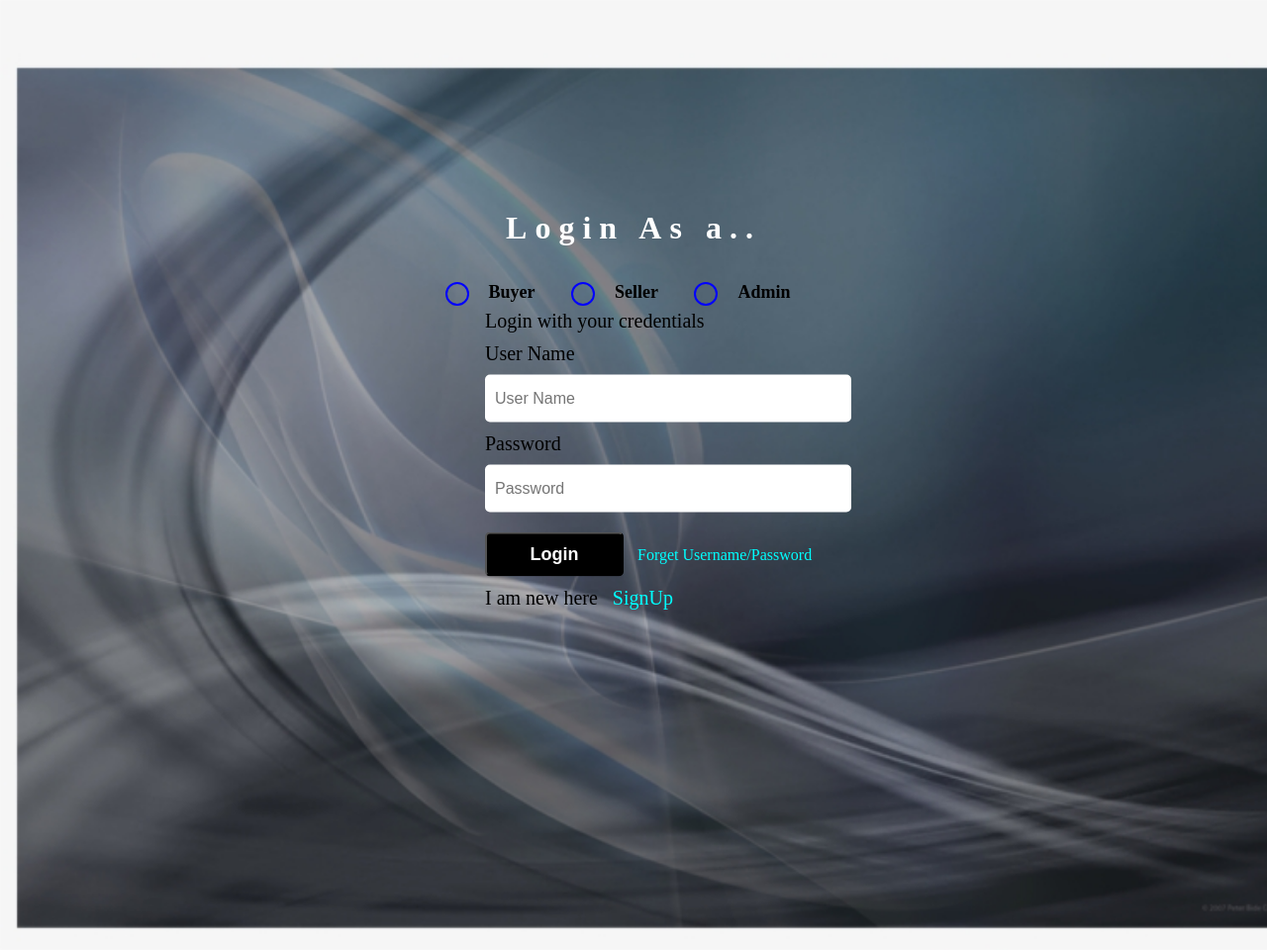
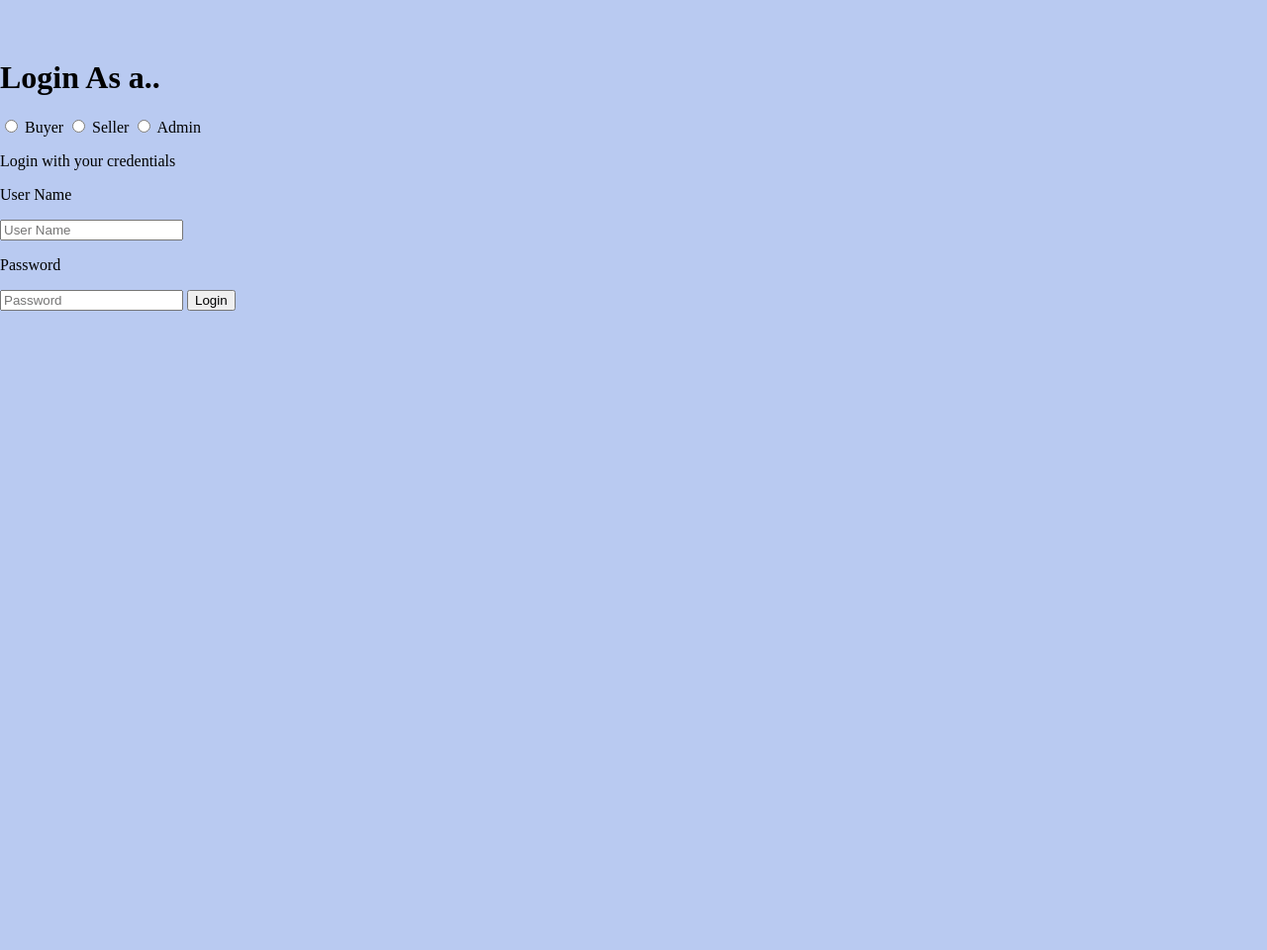
Before and after one commit to lianahasan/Techeria, a Django app: page /loginpage in a window 1280 px wide. Shown: the whole page at 99% size. After the commit the page ends 314 px from the top, so only its background shows below. Run offline with Django 3.2, Linux system fonts and the light colour scheme; parts of the project's set-up code (start-up, migrations or seed data) failed here and were passed over.

Commit message:
Revert "fixing issues"

```diff
--- a/techeria_controller/techeria_app/models.py
+++ b/techeria_controller/techeria_app/models.py
@@ -1,7 +1,6 @@
 from django.contrib.auth.models import AbstractUser
 from django.db import models
 from django.db.models.fields import EmailField
-from authentication.models import BuyerModel, SellerModel
 
 # Create your models here.
 
--- a/techeria_controller/techeria_controller/settings.py
+++ b/techeria_controller/techeria_controller/settings.py
@@ -1,3 +1,4 @@
+
 
 """
 Django settings for techeria_controller project.
@@ -44,8 +45,7 @@ INSTALLED_APPS = [
     'django.contrib.sessions',
     'django.contrib.messages',
     'django.contrib.staticfiles',
-    'techeria_app.apps.TecheriaAppConfig',
-    'authentication'
+    'techeria_app.apps.TecheriaAppConfig'
 ]
 
 MIDDLEWARE = [
--- a/techeria_controller/templates/loginpage.html
+++ b/techeria_controller/templates/loginpage.html
@@ -1,23 +1,46 @@
 {% load static %}
 <!DOCTYPE html>
+<style>
+body {
+  background-color:#B9CAF1 !important;
+
+}
+
+body{
+   margin:0px;
+   margin-top:60px;
+   padding: 0px;
+}
+*,*::before,*::after{
+   box-sizing: border-box;
+}
+nav{
+   position: fixed;
+   top: 0;
+   width: 100%;
+   background-color: #B9CAF1;
+   overflow: auto;
+   height: auto;
+   text-align:center;
+}
+
+
+
+</style>
+
+
+
 <html>
 <head>
 	<title>Login Page</title>
-	<link rel="stylesheet" type="text/css" href="{% static 'css_login/style.css' %}">
+	<h1>Login As a..</h1>
+
 </head>
 <body>
 
-	<form action="loginpage" method="POST">
-		{% csrf_token %}
-		<div style="text-align: center;">
-		  {% for message in messages %}
-		  <h4 style="color: red;">{{message}}</h4>
-		  {% endfor %}
-		</div>
 
-<h1 style="text-align: center;">Login As a..</h1>
 
- <div style="text-align: center;">
+
 	<div class="radio-container">
 		<input type="radio" id="Buyer" name="catagory" />
 		<label for="Buyer">Buyer</label>
@@ -28,26 +51,24 @@
 		<input type="radio" id="Admin" name="catagory" />
 		<label for="Admin">Admin</label>
 	</div>
-</div>
 
 
 	<div class="loginbox">
 		<p>Login with your credentials</p>
 		<form action="#" method = "post">
 			<p>User Name</p>
-			<input type="text" name="username" placeholder="User Name">
+			<input type="text" name="user" placeholder="User Name">
 			<p>Password</p>
 			<input type="text" name="password" placeholder="Password">
 			<button type="submit">Login</button>
-			<a href="#">Forget  Username/Password</a>
-			<p>I am new here <a href="registration"> SignUp</a></p>
+
 		</form>
 
 	</div>
 
 
 
-</form>
+
 
 </body>
 </html>
```
Also changed, not shown: techeria_controller/authentication/migrations/0002_user.py (deleted), techeria_controller/authentication/migrations/0003_delete_user.py (deleted).
